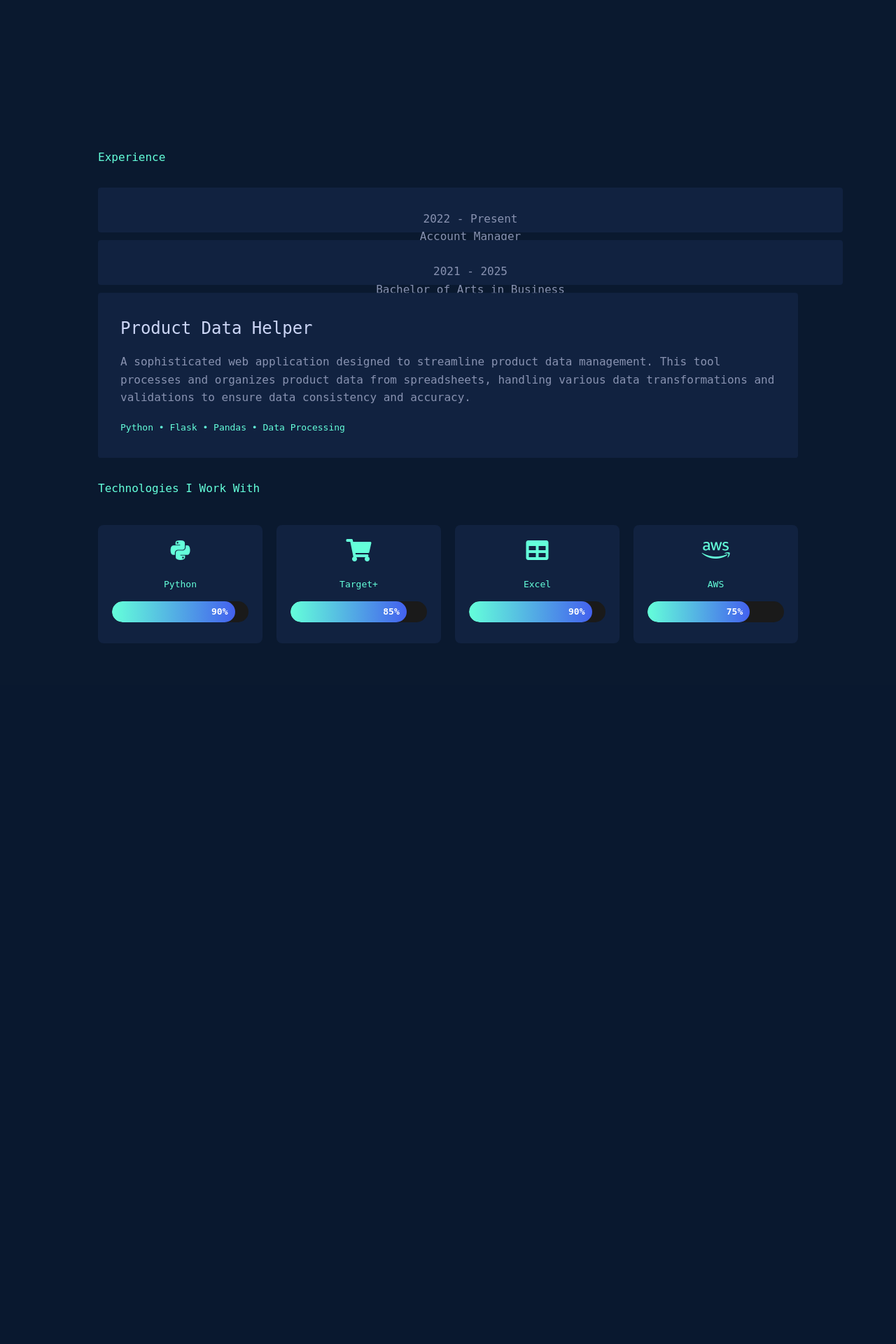
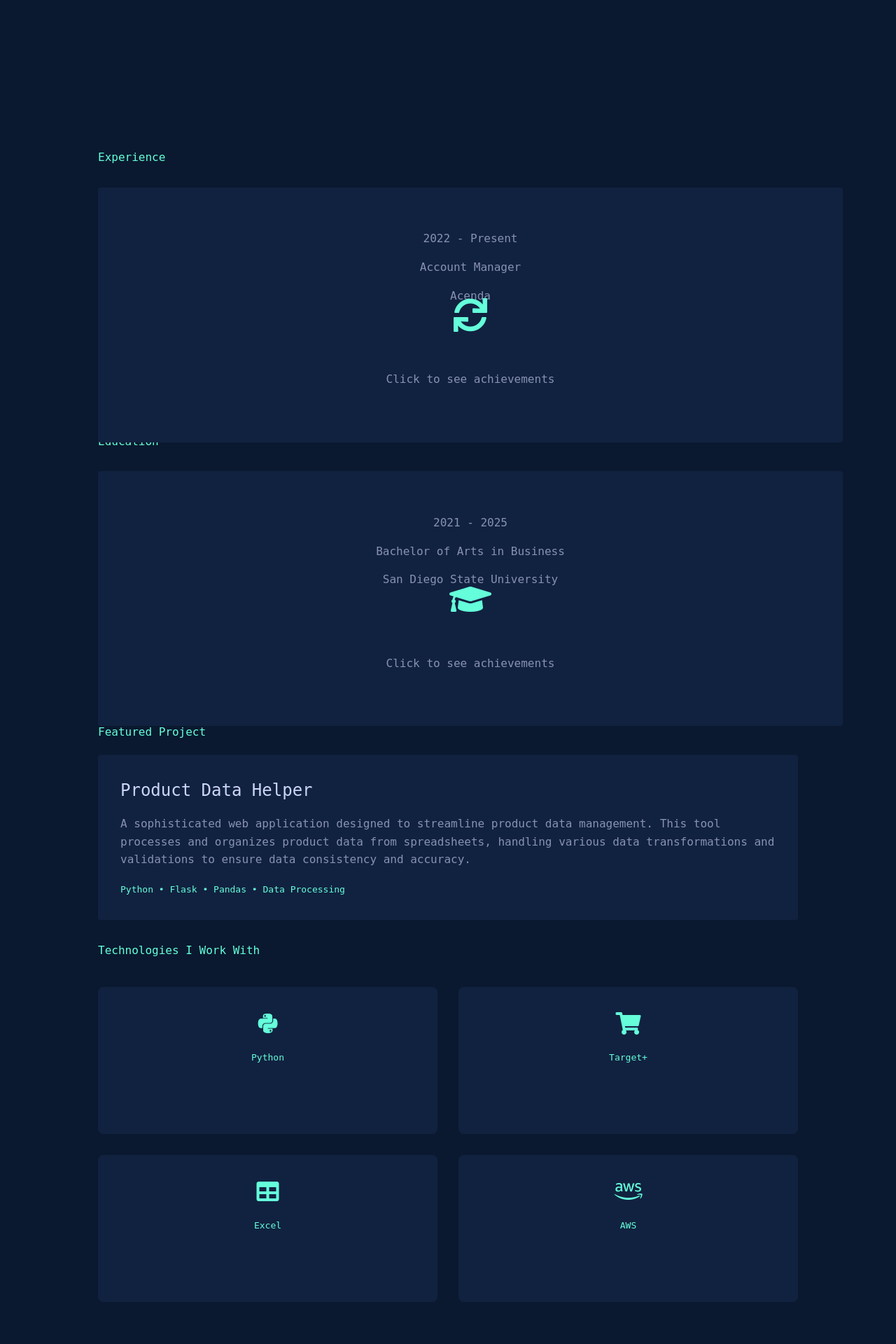
Before and after one commit to jonahumans/Migration-Assistant, a Flask app: page /about in a window 1280 px wide. Shown: the part 648-2568 px from the top of the page at 70% size. Before the commit the page ends 1567 px from the top, so only its background shows below. Run offline with Flask 3, Linux system fonts and the light colour scheme.

Commit message:
Assistant checkpoint: Fix layout issues in about page
Assistant generated file changes:
- templates/about.html: Fix overlapping card layouts and spacing, Fix tech stack grid layout

---

User prompt:

ok that looks horrible see how everything is overlapping

```diff
--- a/templates/about.html
+++ b/templates/about.html
@@ -51,17 +51,22 @@
 
         .tech-section {
             display: grid;
-            grid-template-columns: repeat(auto-fit, minmax(120px, 1fr));
-            gap: 20px;
+            grid-template-columns: repeat(2, 1fr);
+            gap: 30px;
             margin-top: 40px;
         }
 
         .tech-item {
             text-align: center;
-            padding: 20px;
+            padding: 30px;
             background: #112240;
             border-radius: 8px;
             transition: transform 0.3s;
+            min-height: 150px;
+            display: flex;
+            flex-direction: column;
+            justify-content: center;
+            align-items: center;
         }
 
         .tech-item:hover {
@@ -83,12 +88,14 @@
         .experience-card {
             perspective: 1000px;
             background: transparent;
+            margin-bottom: 30px;
+            min-height: 300px;
         }
 
         .card-inner {
             position: relative;
             width: 100%;
-            height: 100%;
+            height: 300px;
             text-align: center;
             transition: transform 0.8s;
             transform-style: preserve-3d;
@@ -107,6 +114,10 @@
             padding: 2rem;
             background: #112240;
             border-radius: 4px;
+            display: flex;
+            flex-direction: column;
+            justify-content: center;
+            gap: 15px;
         }
 
         .card-back {
```
